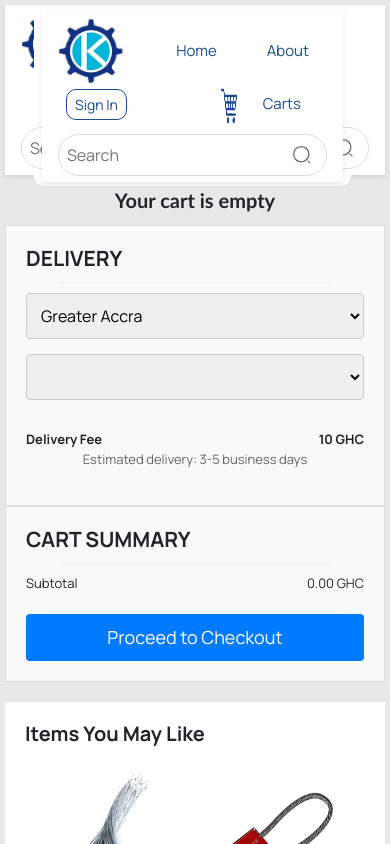
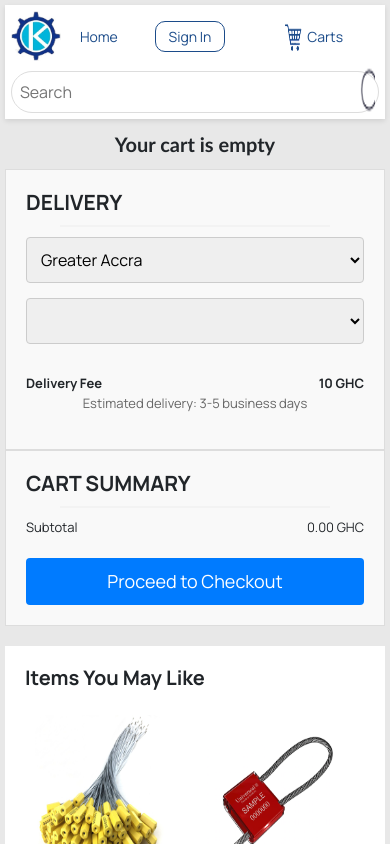
Before and after one commit to kwekumorgan/logistics-SWEG47, a React (Create React App) app in the folder frontendApp/my-app/: page /carts in a window 390 px wide. Shown: the top 844 px of the page. Built offline with nearby package versions, Linux system fonts and the light colour scheme.

Commit message:
Testing Again

```diff
--- a/frontendApp/my-app/src/components/Carts.jsx
+++ b/frontendApp/my-app/src/components/Carts.jsx
@@ -28,7 +28,6 @@ const regionLocations = {
 };
 
 const Carts = () => {
-
   const { cart, removeFromCart, changeQuantity } = useCart();
   const [locations, setLocations] = useState([]);
 
@@ -62,15 +61,12 @@ const Carts = () => {
     return cartCategories.includes(product.category); // Show products from the same categories
   });
 
-
   // Calculate total quantity in the cart
-
   const totalQuantity = cart.reduce((sum, item) => sum + item.quantity, 0);
-
 
   return (
     <div className="main_content-custom">
-      <header className="header">
+       <header className="header">
       <img src={KashLogo} height="80" alt="Department Of Computer Science" />
       <Link to="/">Home</Link>
 
@@ -79,22 +75,11 @@ const Carts = () => {
       </Link>
 
       <div className='cart-container'> <Link to="/Carts" className="cart-text-link">
-       <header className="header">
-      <img src={KashLogo} height="80" alt="Department Of Computer Science" />
-      <Link to="/">Home</Link>
-
-      <Link to="/About">About</Link>
-      <Link to="/login">
-        <button className="sign-in-button">Sign In</button>
-      </Link>
-      <div className="cart-container"><Link to="/Carts" className="cart-text-link">
-
         <img src={CartIcon} alt="Cart" className="cart-icon" />
         {totalQuantity > 0 && (
           <span className="cart-count">{totalQuantity}</span>
         )}
         Carts
-
       </Link>
       </div>
       <div className="search-container">
@@ -110,22 +95,6 @@ const Carts = () => {
       </div>
 
     </header>
-
-      </Link></div>
-      <div className="search-container">
-          <input
-            type="text"
-            className="search-input"
-            placeholder="Search"
-            onKeyPress={handleKeyPress}
-          />
-          <button className="search-button" onClick={handleSearch}>
-            <img src={SearchIcon} alt="Search" />
-          </button>
-        </div>
-
-    </header>
-
 
       <div className="cart-content-custom">
         <div className="card-container-custom">
--- a/frontendApp/my-app/src/components/Header.css
+++ b/frontendApp/my-app/src/components/Header.css
@@ -164,7 +164,8 @@
   }
 
   .cart-container {
-    margin-left: 10px;
+    margin-left: -10px;
+    margin-right: 20x;
   }
 
   .cart-count {
@@ -179,21 +180,37 @@
   .header {
     flex-wrap: wrap;
     justify-content: space-between;
+    align-items: center;
+    padding: 6px;
   }
+
+  .header img {
+    margin-right: 0;
+    height: 50px; /* Adjust height for smaller screens */
+  }
+
+  .header a,
+  .sign-in-button {
+    margin-right: 10px;
+    font-size: 14px; /* Adjust font size for smaller screens */
+  }
+
   .cart-container {
-    margin-left: 5px;
+    margin-left: 10px;
+    margin-right: 10px;
+    height: 40px; /* Maintain the same height */
   }
 
   .cart-count {
-    right: 80px;
-    top: 1px;
-    font-size: 8px;
-    padding: 2px 3px;
+    right: 10px; /* Adjust position to fit better */
+    top: -5px; /* Adjust vertical alignment */
+    font-size: 10px;
+    padding: 2px 4px;
   }
 
   .search-container {
     width: 100%;
     margin-top: 10px;
+    position: static; /* Remove absolute positioning */
   }
-
 }
--- a/frontendApp/my-app/src/components/Product.css
+++ b/frontendApp/my-app/src/components/Product.css
@@ -95,13 +95,21 @@
 
   .text-box {
     flex: 1 1 calc(30% - 5px); /* Two items per row on smaller screens */
-    max-width: calc(30% - 5px); /* Ensure width aligns with flex basis */
+    max-width: calc(50% - 5px); /* Ensure width aligns with flex basis */
+  }
+  .text-box img {
+    height: 160px;
+    width: 100%;
   }
 }
 
 @media screen and (max-width: 480px) {
   .text-box {
-    flex: 1 1 calc(30% - 4px); /* Two items per row on mobile screens */
-    max-width: calc(30% - 4px); /* Ensure width aligns with flex basis */
+    flex: 1 1 calc(20% - 3px); /* Two items per row on mobile screens */
+    max-width: calc(50% - 3px); /* Ensure width aligns with flex basis */
+  }
+  .text-box img {
+    height: 160px;
+    width: 100%;
   }
 }
--- a/frontendApp/my-app/src/components/Slider.css
+++ b/frontendApp/my-app/src/components/Slider.css
@@ -171,10 +171,10 @@ video::-webkit-media-controls-panel {
 
 @media (max-width: 480px) {
   .button {
-    font-size: 10px;
+    font-size: 7px;
     height: 44px;
 
-    width: 30%;
+    width: 25%;
 
     top: 70%;
   }
```
